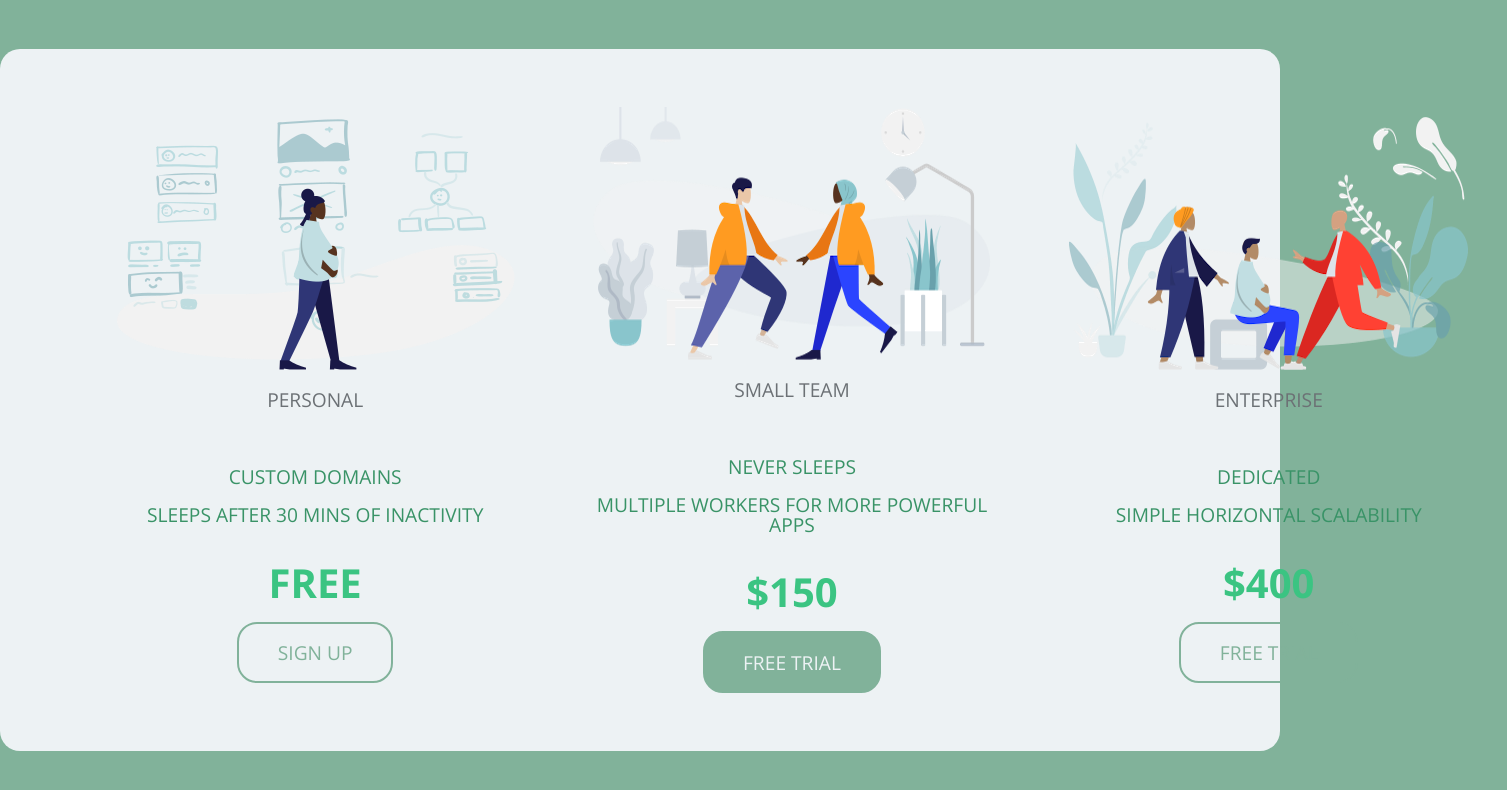
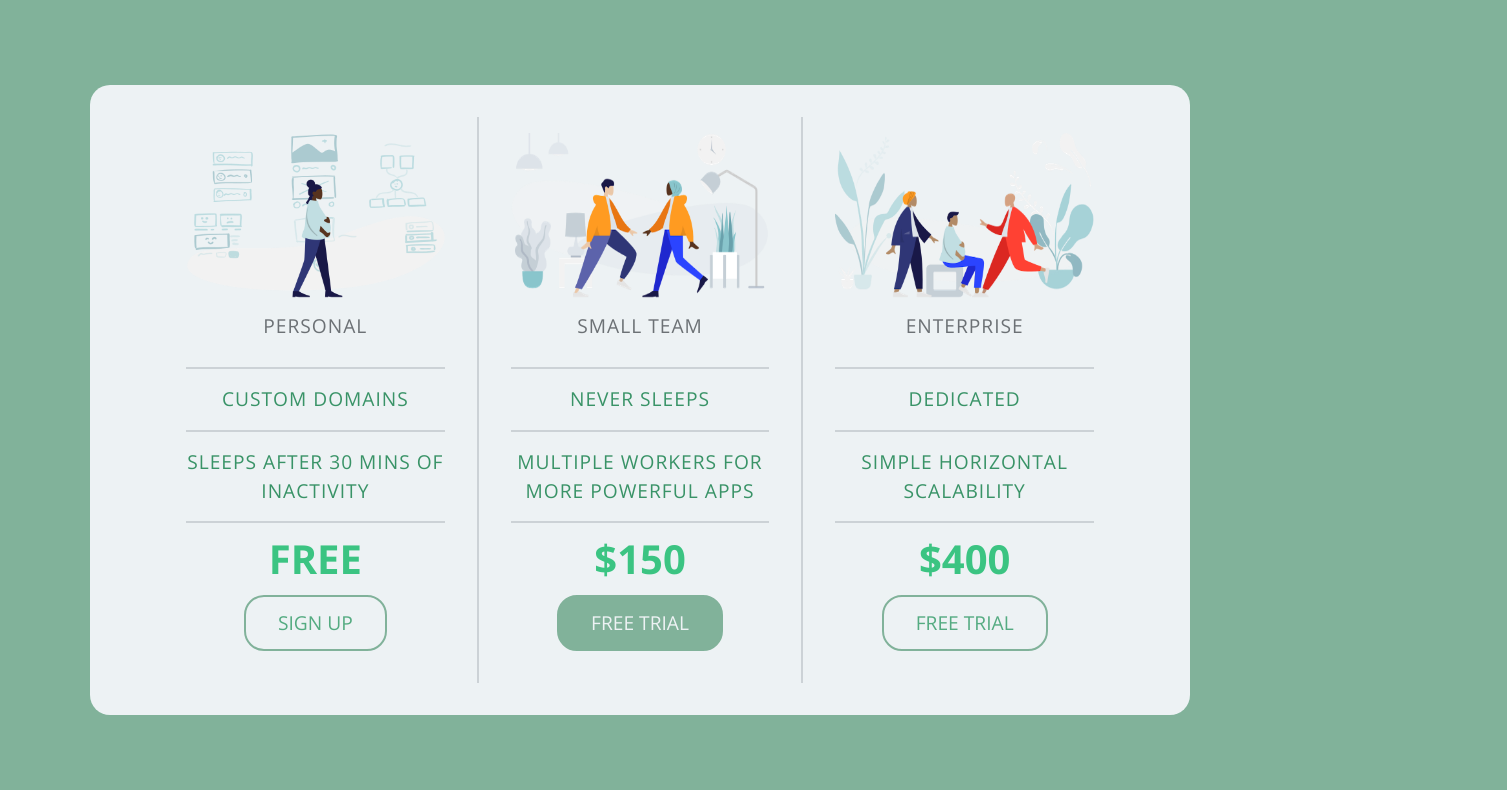
Before and after one commit to MachkrXXIV/pricing-panel, a plain HTML site: page index.html in a window 1280 px wide. Shown: the whole page, 1507 px wide, since content can reach past the window. Drawn offline with nearby package versions, Linux system fonts and the light colour scheme.

Commit message:
finished v1

```diff
--- a/index.html
+++ b/index.html
@@ -37,7 +37,7 @@
           </li>
         </ul>
         <span class="pricing-price">$150</span>
-        <a href="#/" class="pricing-button">Free trial</a>
+        <a href="#/" class="pricing-button is-featured">Free trial</a>
       </div>
 
       <div class="pricing-plan">
--- a/style.css
+++ b/style.css
@@ -4,76 +4,116 @@
   box-sizing: border-box;
 }
 
-@media (max-width: 768px) {
-  .panel-pricing-table {
-    flex-flow: column;
-  }
-}
-
 html {
-  font-family: Open Sans;
+  font-family: Open Sans, sans-serif;
 }
 
 body {
-  min-height: 100vh;
   display: flex;
   justify-content: center;
   align-items: center;
   background-color: #81b29a;
+  min-height: 100vh;
 }
 
 .panel-pricing-table {
-  padding: 2em 4em;
-  max-width: 100vw;
+  padding: 2rem 4rem;
+  width: 100%;
+  max-width: 1100px;
   display: flex;
-  justify-content: space-between;
-  align-items: center;
+  align-items: space-evenly;
+  flex-direction: column;
   background-color: #edf2f4;
   border-radius: 20px;
   font-size: 1.2rem;
   font-weight: 650px;
+  text-align: center;
   text-transform: uppercase;
 }
 
 .pricing-plan {
-  display: flex;
-  flex-flow: column;
-  align-items: center;
-  text-align: center;
-  padding: 1em 2em;
+  flex: 1;
+  border-bottom: 2px solid #ccd2d6;
+}
+
+.pricing-plan:last-child {
+  border-bottom: none;
+}
+
+.pricing-img {
+  max-width: 100%;
+  margin-bottom: 1rem;
 }
 
 .pricing-header {
-  margin-top: 1em;
-  margin-bottom: 3em;
-
   color: #6c7175;
 }
 
 .pricing-features {
-  display: flex;
-  flex-flow: column;
-  gap: 1em;
-  margin-bottom: 2em;
+  margin: 2rem 0 1rem;
   color: hsl(151, 44%, 40%);
 }
 
+.pricing-features-item {
+  padding: 1rem 0;
+  line-height: 1.5;
+  border-top: 2px solid #ccd2d6;
+}
+
+.pricing-features-item:last-child {
+  border-bottom: 2px solid #ccd2d6;
+}
+
+.pricing-header,
+.pricing-features-item {
+  letter-spacing: 1px;
+}
+
 .pricing-price {
+  display: block;
   font-size: 2.5rem;
   font-weight: bolder;
   color: hsl(151, 54%, 50%);
 }
 
 .pricing-button {
-  padding: 1em 2em;
-  margin-top: 1em;
+  display: inline-block;
+  padding: 1rem 2rem;
+  margin: 1rem 0;
   border: 2px solid #81b29a;
   border-radius: 20px;
-  color: #81b29a;
+  color: hsl(151, 34%, 50%);
   text-decoration: none;
+  transition: background-color 200ms ease-in-out, color 200ms ease-in-out,
+    transform 200ms ease-in-out;
 }
 
-.pricing-plan:nth-of-type(2) .pricing-button {
+.pricing-button:hover {
+  background-color: hsla(151, 44%, 90%, 0.535);
+  transform: translateY(-4px);
+}
+
+.pricing-button.is-featured {
   background-color: #81b29a;
   color: #edf2f4;
 }
+
+.pricing-button.pricing-button.is-featured:hover {
+  background-color: hsl(151, 34%, 50%);
+}
+
+@media (min-width: 1065px) {
+  .panel-pricing-table {
+    flex-direction: row;
+  }
+
+  .pricing-plan {
+    border-bottom: none;
+    border-right: 2px solid #ccd2d6;
+    padding: 1rem 2rem;
+  }
+
+  .pricing-plan:last-child {
+    border-right: none;
+  }
+}
```
